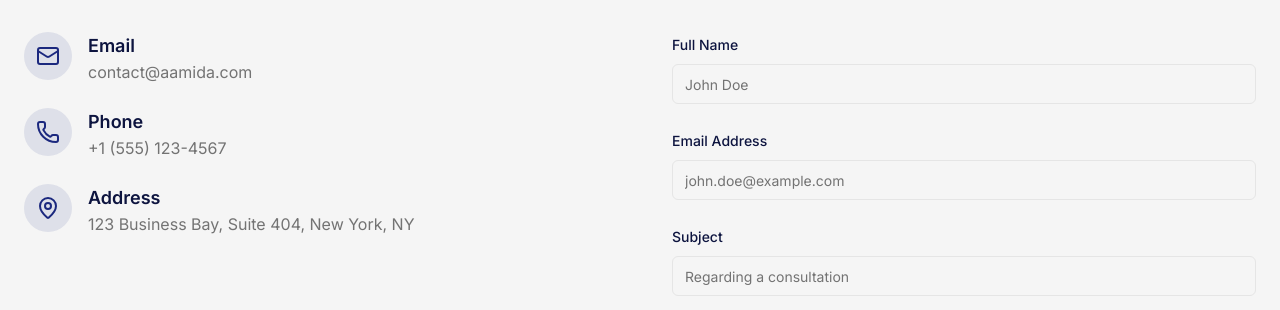
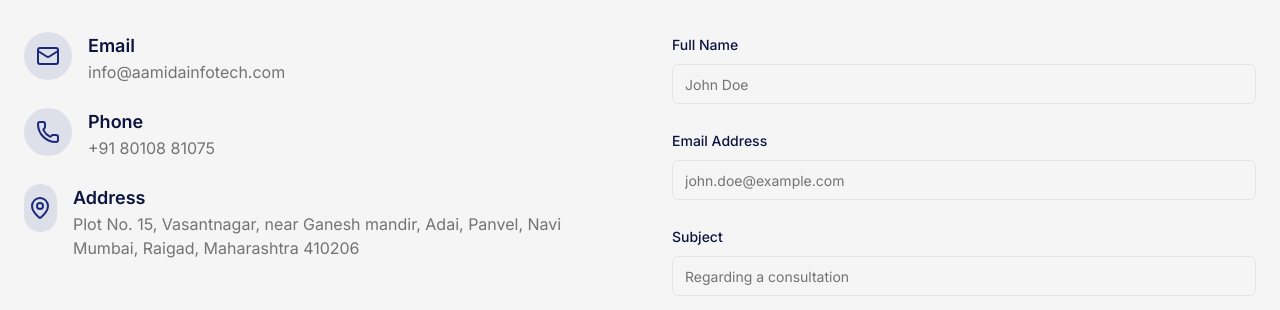
Before and after one commit to xynet7/Aamida-Consulting, a Next.js app: page /contact in a window 1280 px wide. Shown: the part 588-898 px from the top of the page. Built offline with nearby package versions, Linux system fonts and the light colour scheme.

Commit message:
IN CONTACT US PAGE ADD TE ADDRESS AND OTHER INFO FROM HERE https://aamid

```diff
--- a/src/app/contact/page.tsx
+++ b/src/app/contact/page.tsx
@@ -12,19 +12,19 @@ const contactDetails = [
     {
       Icon: Mail,
       title: "Email",
-      value: "contact@aamida.com",
-      href: "mailto:contact@aamida.com",
+      value: "info@aamidainfotech.com",
+      href: "mailto:info@aamidainfotech.com",
     },
     {
       Icon: Phone,
       title: "Phone",
-      value: "+1 (555) 123-4567",
-      href: "tel:+15551234567",
+      value: "+91 80108 81075",
+      href: "tel:+918010881075",
     },
     {
       Icon: MapPin,
       title: "Address",
-      value: "123 Business Bay, Suite 404, New York, NY",
+      value: "Plot No. 15, Vasantnagar, near Ganesh mandir, Adai, Panvel, Navi Mumbai, Raigad, Maharashtra 410206",
     },
   ];
 
--- a/src/lib/actions.ts
+++ b/src/lib/actions.ts
@@ -30,7 +30,7 @@ export async function handleContactForm(
   // Simulate network delay
   await new Promise(resolve => setTimeout(resolve, 1000));
 
-  console.log("Received contact form submission:");
+  console.log("Received contact form submission to info@aamidainfotech.com:");
   console.log(parsed.data);
 
   // You can add your email sending logic here, e.g., using Nodemailer or a service like Resend.
```
